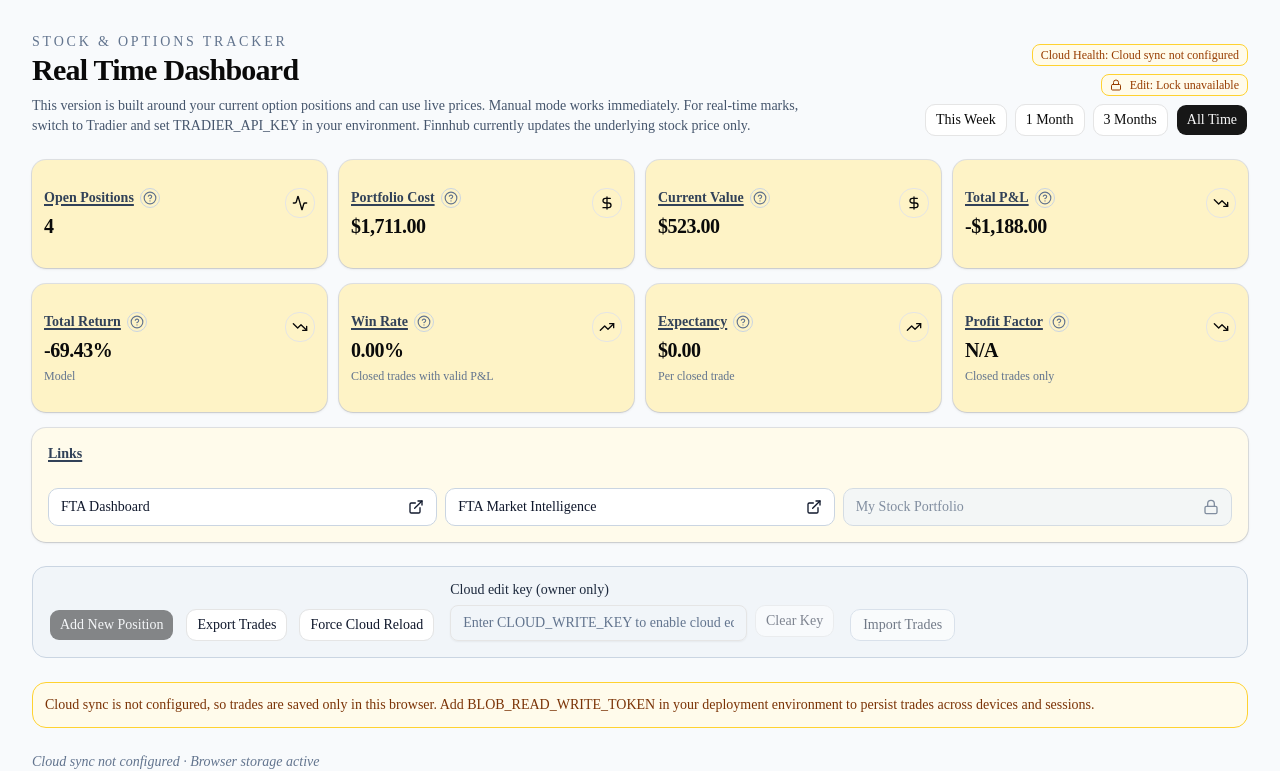
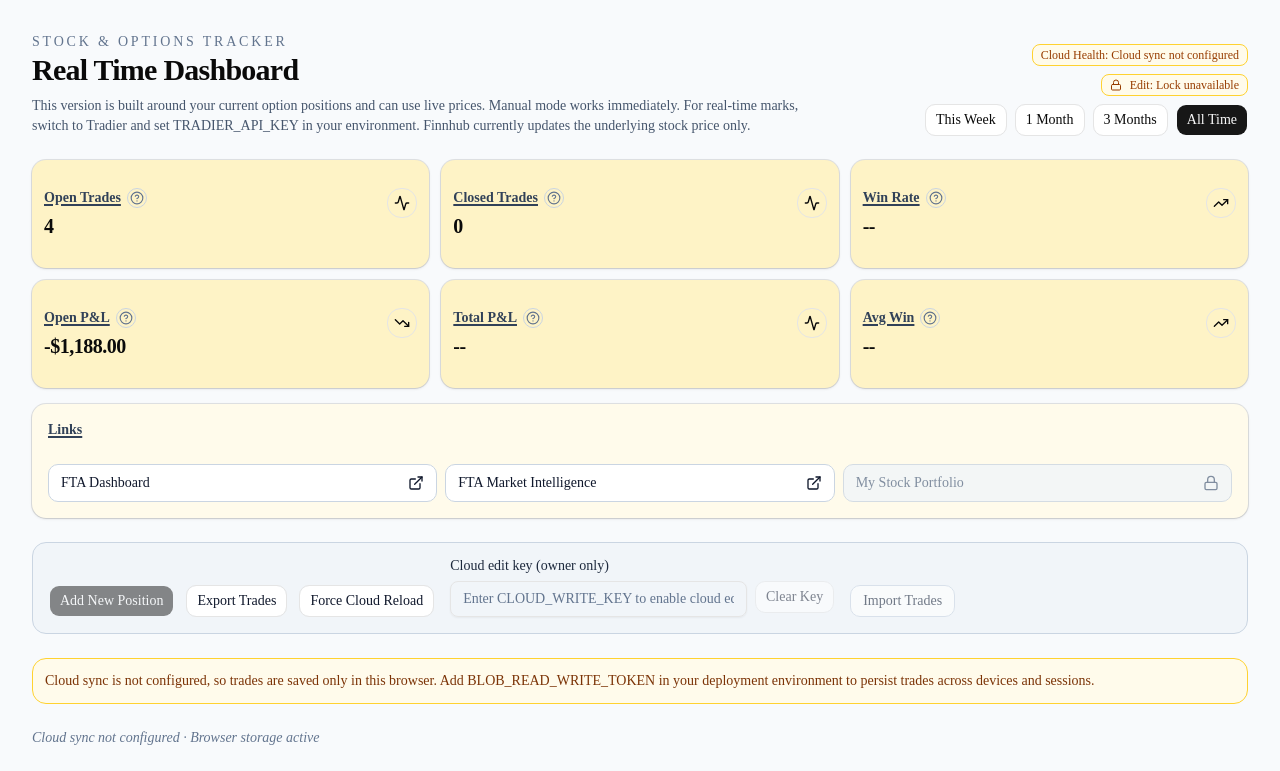
Before and after one commit to kellylinwright-sa/options-dashboard, a Next.js app in the folder options-dashboard-app/: page / in a window 1280 px wide. Shown: the top 771 px of the page. Built offline with nearby package versions, Linux system fonts and the light colour scheme.

Commit message:
Replace dashboard KPI cards with FTA summary metrics

```diff
--- a/options-dashboard-app/app/page.tsx
+++ b/options-dashboard-app/app/page.tsx
@@ -27,7 +27,6 @@ import {
   Upload,
   TrendingUp,
   TrendingDown,
-  DollarSign,
   Activity,
   Wifi,
   RefreshCw,
@@ -169,18 +168,6 @@ function positionCost(trade: Trade): number | null {
   const qty = Number(trade.quantity);
   if (!Number.isFinite(entry) || entry <= 0 || !Number.isFinite(qty) || qty <= 0) return null;
   return entry * 100 * qty;
-}
-
-function positionValue(trade: Trade): number | null {
-  const qty = Number(trade.quantity);
-  if (!Number.isFinite(qty) || qty <= 0) return null;
-  if (trade.status === "CLOSED") {
-    const ep = Number(trade.exitPrice);
-    if (!Number.isFinite(ep) || ep < 0) return null;
-    return ep * 100 * qty;
-  }
-  if (trade.currentPrice == null || !Number.isFinite(trade.currentPrice) || trade.currentPrice < 0) return null;
-  return trade.currentPrice * 100 * qty;
 }
 
 function contractPnl(trade: Trade): number | null {
@@ -606,33 +593,23 @@ export default function OptionsTradeDashboard() {
   }, [trades, search, statusFilter, range]);
 
   const openTrades = filtered.filter((t) => t.status === "OPEN");
+  const allOpenTrades = trades.filter((t) => t.status === "OPEN");
   const closedTrades = filtered.filter((t) => t.status === "CLOSED");
+
+  const allOpenPnls = allOpenTrades
+    .map((trade) => contractPnl(trade))
+    .filter((pnl): pnl is number => pnl !== null);
   const closedPnls = closedTrades
     .map((trade) => contractPnl(trade))
     .filter((pnl): pnl is number => pnl !== null);
   const wins = closedPnls.filter((pnl) => pnl > 0);
-  const losses = closedPnls.filter((pnl) => pnl < 0);
-  const totalPnl = filtered.reduce((sum, t) => { const p = contractPnl(t); return p !== null ? sum + p : sum; }, 0);
-  const totalCost = filtered.reduce((sum, t) => { const c = positionCost(t); return c !== null ? sum + c : sum; }, 0);
-  const totalValue = filtered.reduce((sum, t) => { const v = positionValue(t); return v !== null ? sum + v : sum; }, 0);
-  const winRate = closedPnls.length ? (wins.length / closedPnls.length) * 100 : 0;
+
+  const openPnl = allOpenPnls.reduce((sum, pnl) => sum + pnl, 0);
+  const totalPnl = closedPnls.reduce((sum, pnl) => sum + pnl, 0);
+  const winRate: number | null = closedPnls.length ? (wins.length / closedPnls.length) * 100 : null;
   const avgWin = wins.length
     ? wins.reduce((sum, pnl) => sum + pnl, 0) / wins.length
-    : 0;
-  const avgLoss = losses.length
-    ? losses.reduce((sum, pnl) => sum + pnl, 0) / losses.length
-    : 0;
-  const grossProfit = wins.reduce((sum, pnl) => sum + pnl, 0);
-  const grossLossAbs = Math.abs(losses.reduce((sum, pnl) => sum + pnl, 0));
-  const expectancy = closedPnls.length
-    ? ((wins.length / closedPnls.length) * avgWin) + ((losses.length / closedPnls.length) * avgLoss)
-    : 0;
-  const profitFactor: number | null = grossLossAbs > 0
-    ? grossProfit / grossLossAbs
-    : grossProfit > 0
-      ? Number.POSITIVE_INFINITY
-      : null;
-  const totalReturn: number | null = totalCost > 0 ? (totalPnl / totalCost) * 100 : null;
+    : null;
 
   const saveTradesRemote = useCallback(async (nextTrades: Trade[], savedAt: string) => {
     try {
@@ -1150,61 +1127,42 @@ export default function OptionsTradeDashboard() {
         </div>
 
         <div className="space-y-4">
-          <div className="grid gap-3 sm:grid-cols-2 lg:grid-cols-4">
+          <div className="grid gap-3 sm:grid-cols-2 lg:grid-cols-3">
             <StatCard
-              title="Open Positions"
-              value={openTrades.length}
+              title="Open Trades"
+              value={allOpenTrades.length}
               icon={Activity}
-              description="Count of filtered trades with status OPEN."
+              description="Count of all open trades, regardless of selected date range."
             />
             <StatCard
-              title="Portfolio Cost"
-              value={money(totalCost)}
-              icon={DollarSign}
-              description="Sum of entry price x quantity x 100 across filtered trades."
+              title="Closed Trades"
+              value={closedTrades.length}
+              icon={Activity}
+              description="Count of closed trades filtered by selected date range."
             />
             <StatCard
-              title="Current Value"
-              value={money(totalValue)}
-              icon={DollarSign}
-              description="Open trades use current price; closed trades use exit price, each x quantity x 100."
+              title="Win Rate"
+              value={winRate !== null ? percent(winRate) : "--"}
+              icon={TrendingUp}
+              description="Winning filtered closed trades divided by filtered closed trades with valid P&L."
+            />
+            <StatCard
+              title="Open P&L"
+              value={allOpenPnls.length ? money(openPnl) : "--"}
+              icon={allOpenPnls.length ? (openPnl >= 0 ? TrendingUp : TrendingDown) : Activity}
+              description="Sum of P&L across all open trades."
             />
             <StatCard
               title="Total P&L"
-              value={money(totalPnl)}
-              icon={totalPnl >= 0 ? TrendingUp : TrendingDown}
-              description="Sum of per-trade P&L across filtered trades."
-            />
-          </div>
-
-          <div className="grid gap-3 sm:grid-cols-2 lg:grid-cols-4">
-            <StatCard
-              title="Total Return"
-              value={totalReturn !== null ? percent(totalReturn) : null}
-              icon={totalReturn !== null && totalReturn >= 0 ? TrendingUp : TrendingDown}
-              hint="Model"
-              description="Total P&L divided by portfolio cost x 100."
+              value={closedPnls.length ? money(totalPnl) : "--"}
+              icon={closedPnls.length ? (totalPnl >= 0 ? TrendingUp : TrendingDown) : Activity}
+              description="Sum of P&L across filtered closed trades."
             />
             <StatCard
-              title="Win Rate"
-              value={percent(winRate)}
+              title="Avg Win"
+              value={avgWin !== null ? money(avgWin) : "--"}
               icon={TrendingUp}
-              hint="Closed trades with valid P&L"
-              description="Winning closed trades divided by closed trades with valid P&L x 100."
-            />
-            <StatCard
-              title="Expectancy"
-              value={money(expectancy)}
-              icon={expectancy >= 0 ? TrendingUp : TrendingDown}
-              hint="Per closed trade"
-              description="Win rate x average win + loss rate x average loss."
-            />
-            <StatCard
-              title="Profit Factor"
-              value={profitFactor === Number.POSITIVE_INFINITY ? "Infinity" : profitFactor?.toFixed(2) ?? null}
-              icon={profitFactor !== null && profitFactor >= 1 ? TrendingUp : TrendingDown}
-              hint="Closed trades only"
-              description="Gross profit divided by the absolute value of gross loss."
+              description="Average positive P&L among filtered closed trades."
             />
           </div>
 
```
